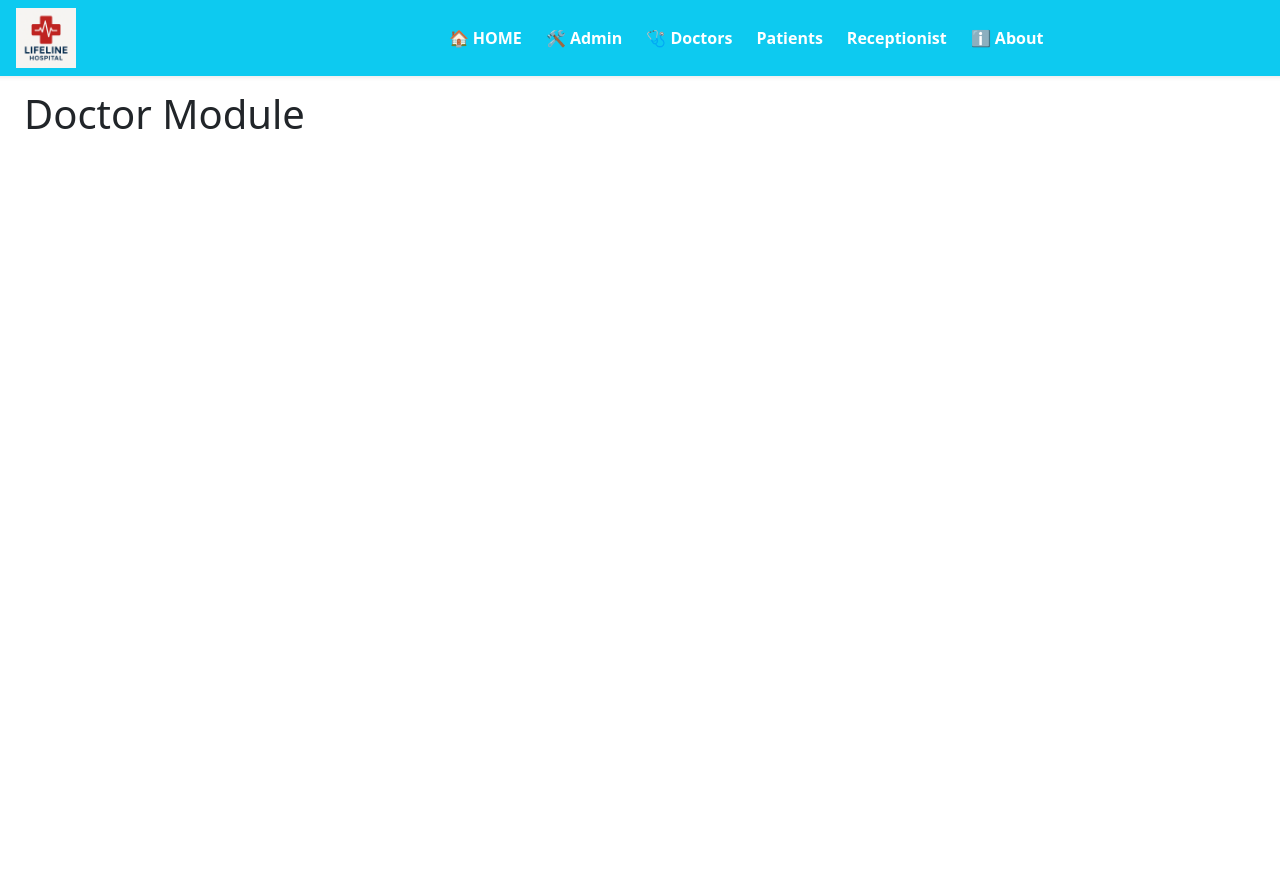
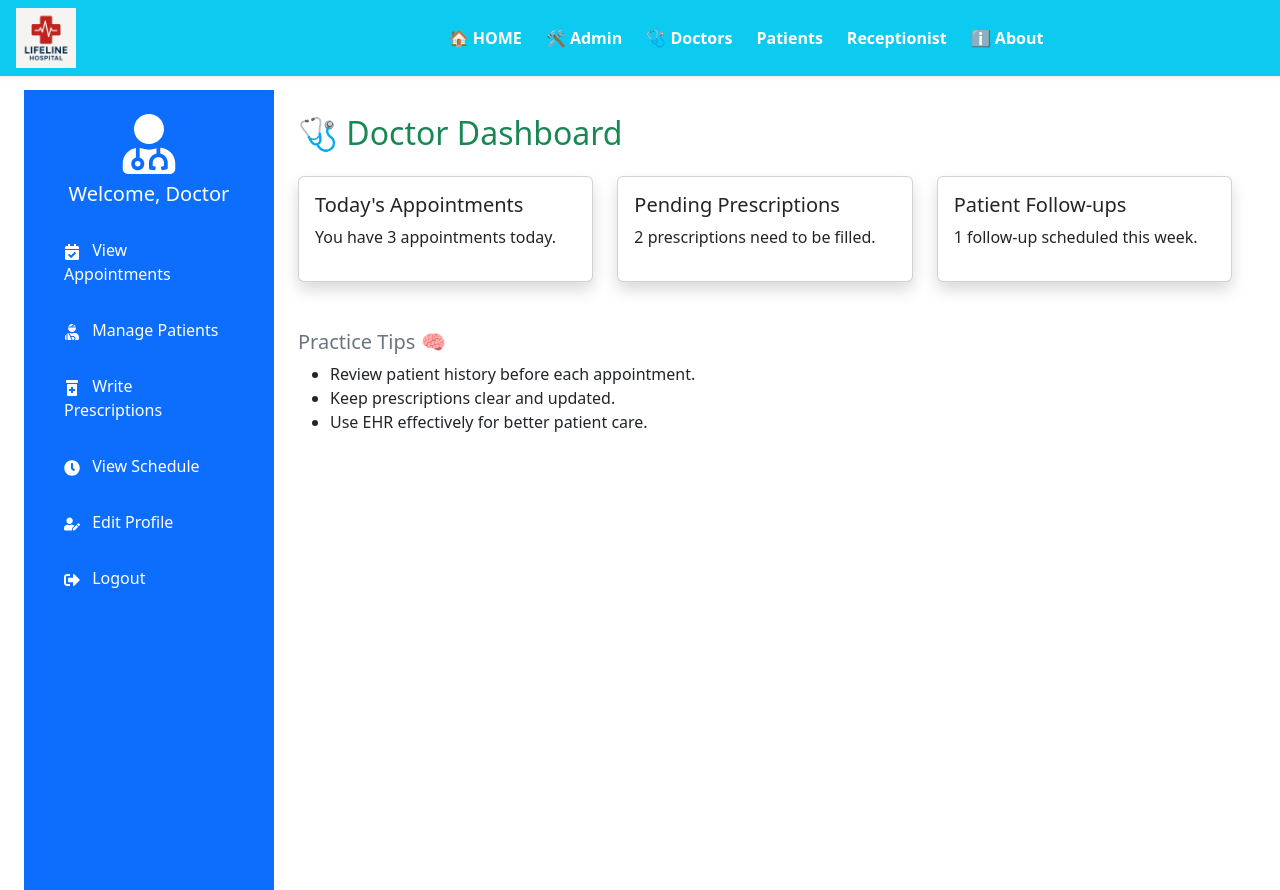
Before and after one commit to pratik-baramade/HMSFront, a React (Vite) app in the folder hmsfront/: page /viewDoctors in a window 1280 px wide. Before the commit the page ends 800 px from the top, so only its background shows below. Built offline with nearby package versions, Linux system fonts and the light colour scheme.

Commit message:
DoctorDashboard Added

```diff
--- a/hmsfront/src/App.jsx
+++ b/hmsfront/src/App.jsx
@@ -12,6 +12,7 @@ import ViewPatients from './Components/ViewPatients';
 import AdminPanel from './Pages/AdminPanel';
 import PatientDashboard from './Pages/PatientDashboard';
 import BookAppointment from './Components/BookAppointment';
+import DoctorDashboard from './Pages/DoctorDashboard';
 
 
 
@@ -62,10 +63,9 @@ function App() {
           <Routes>
             <Route path='/' element={<VideoPlayer />} />
             <Route path='/admin' element={<AdminPanel />} />
-            <Route path='/viewDoctors' element={<h1>Doctor Module</h1>} />
+            <Route path='/viewDoctors' element={<DoctorDashboard />} />
             <Route path='/user' element={<PatientDashboard/>} />
            <Route path="/user/book-appointment" element={<BookAppointment/>} />
-
             <Route path="/Recepationist" element={<h1 className="text-center text-secondary">👤 Recepatinoist Panel Coming Soon</h1>}/>
             <Route path='/About' element={<h1 className="text-center text-secondary">📘 About Us</h1>} />
 
--- /dev/null
+++ b/hmsfront/src/Pages/DoctorDashboard.jsx
@@ -0,0 +1,88 @@
+import React from "react";
+import { NavLink } from "react-router-dom";
+import { FaUserMd, FaCalendarCheck, FaUserInjured, FaPrescriptionBottleAlt, FaClock, FaUserEdit, FaSignOutAlt } from "react-icons/fa";
+
+const DoctorDashboard = () => {
+  return (
+    <div className="d-flex min-vh-100">
+      {/* Sidebar */}
+      <div className="bg-primary text-white p-4" style={{ width: "250px" }}>
+        <div className="text-center mb-4">
+          <FaUserMd size={60} />
+          <h5 className="mt-2">Welcome, Doctor</h5>
+        </div>
+        <ul className="nav flex-column gap-3">
+          <li className="nav-item">
+            <NavLink to="/doctor/appointments" className="nav-link text-white">
+              <FaCalendarCheck className="me-2" /> View Appointments
+            </NavLink>
+          </li>
+          <li className="nav-item">
+            <NavLink to="/doctor/patients" className="nav-link text-white">
+              <FaUserInjured className="me-2" /> Manage Patients
+            </NavLink>
+          </li>
+          <li className="nav-item">
+            <NavLink to="/doctor/prescriptions" className="nav-link text-white">
+              <FaPrescriptionBottleAlt className="me-2" /> Write Prescriptions
+            </NavLink>
+          </li>
+          <li className="nav-item">
+            <NavLink to="/doctor/schedule" className="nav-link text-white">
+              <FaClock className="me-2" /> View Schedule
+            </NavLink>
+          </li>
+          <li className="nav-item">
+            <NavLink to="/doctor/profile" className="nav-link text-white">
+              <FaUserEdit className="me-2" /> Edit Profile
+            </NavLink>
+          </li>
+          <li className="nav-item">
+            <NavLink to="/logout" className="nav-link text-white">
+              <FaSignOutAlt className="me-2" /> Logout
+            </NavLink>
+          </li>
+        </ul>
+      </div>
+
+      {/* Main Content */}
+      <div className="flex-grow-1 p-4">
+        <h2 className="text-success mb-4">🩺 Doctor Dashboard</h2>
+
+        <div className="row g-4">
+          <div className="col-md-4">
+            <div className="card shadow rounded p-3">
+              <h5>Today's Appointments</h5>
+              <p>You have 3 appointments today.</p>
+            </div>
+          </div>
+
+          <div className="col-md-4">
+            <div className="card shadow rounded p-3">
+              <h5>Pending Prescriptions</h5>
+              <p>2 prescriptions need to be filled.</p>
+            </div>
+          </div>
+
+          <div className="col-md-4">
+            <div className="card shadow rounded p-3">
+              <h5>Patient Follow-ups</h5>
+              <p>1 follow-up scheduled this week.</p>
+            </div>
+          </div>
+        </div>
+
+        <div className="mt-5">
+          <h5 className="text-secondary">Practice Tips 🧠</h5>
+          <ul>
+            <li>Review patient history before each appointment.</li>
+            <li>Keep prescriptions clear and updated.</li>
+            <li>Use EHR effectively for better patient care.</li>
+          </ul>
+        </div>
+      </div>
+    </div>
+  );
+};
+
+export default DoctorDashboard;
```
Also changed, not shown: 1 other file (tests, documents, lock files or other folders).
